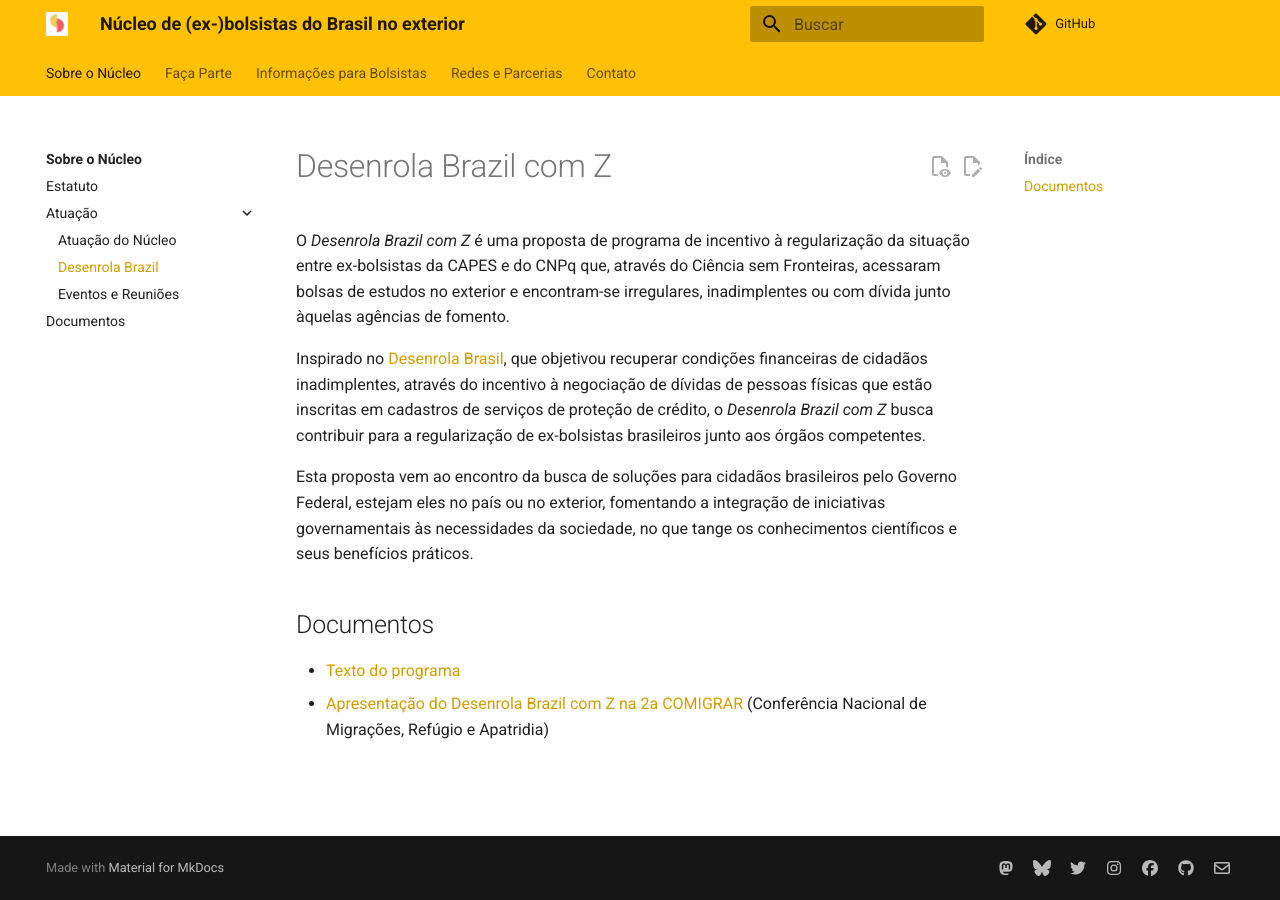
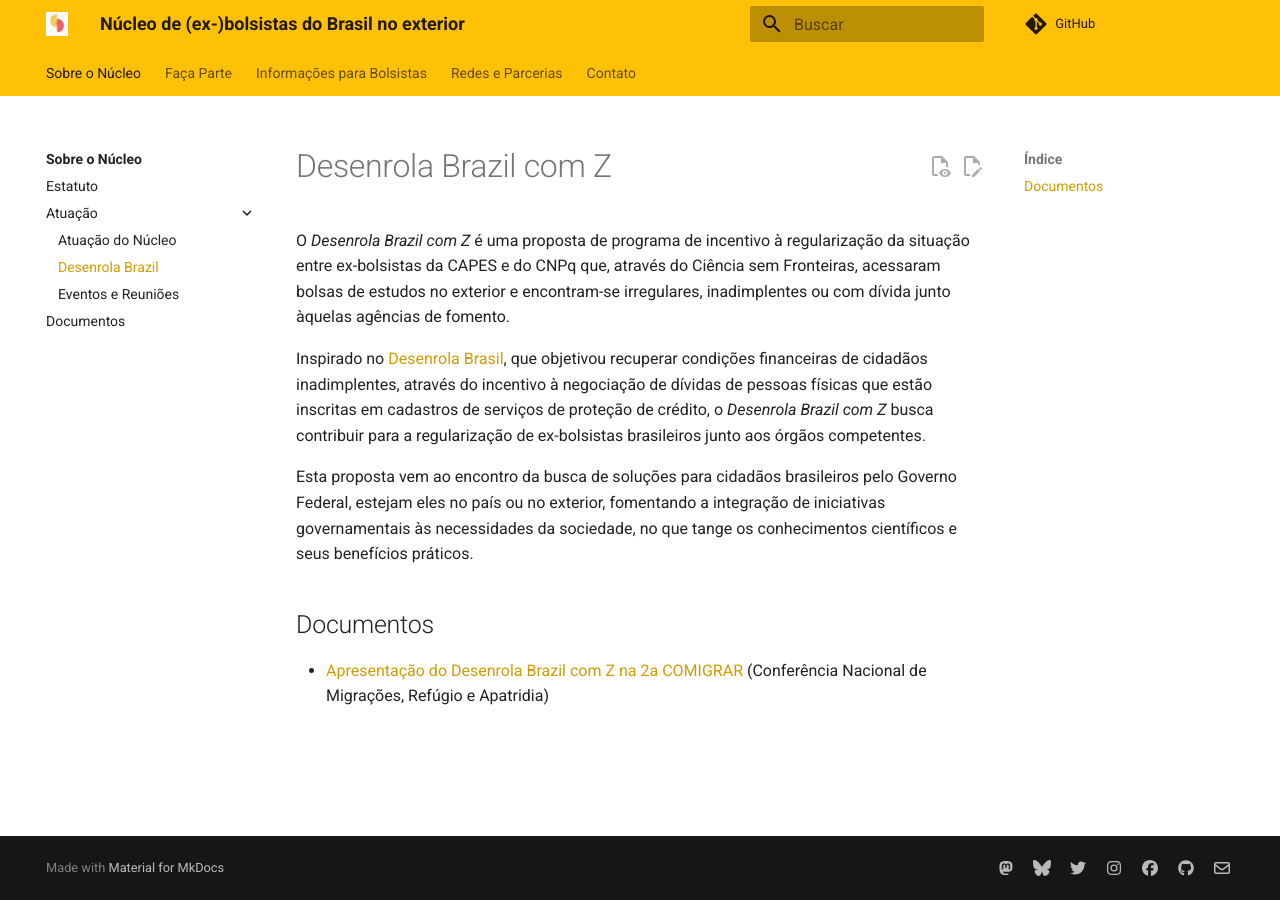
Before and after one commit to exbolsistas/exbolsistas.github.io, an MkDocs documentation site: the page built from docs/desenrola-brazil.md, in a window 1280 px wide. Built offline with MkDocs 1.6.1 and Material for MkDocs 9.7.7, drawn with Linux system fonts in a browser that asks for light colours; comment, search, counter and statistics services are not loaded.

Commit message:
docs: Desenrola Brasil com Z - Remoção de link desatualizado

```diff
--- a/docs/desenrola-brazil.md
+++ b/docs/desenrola-brazil.md
@@ -9,7 +9,6 @@
 
 ## Documentos
 
-- [Texto do programa](https://drive.google.com/file/d/1-MOKfkt2_u3amhYYLniMKZgeMu6mmG6q/view)
 - [Apresentação do Desenrola Brazil com Z na 2a COMIGRAR] (Conferência Nacional de Migrações, Refúgio e Apatridia)
 
 [Apresentação do Desenrola Brazil com Z na 2a COMIGRAR]: https://docs.google.com/presentation/d/1TGYx8jNWBtJ-0ttAUHGiJJtpqvqaPys7mpt9dSGGF1c/view
```
